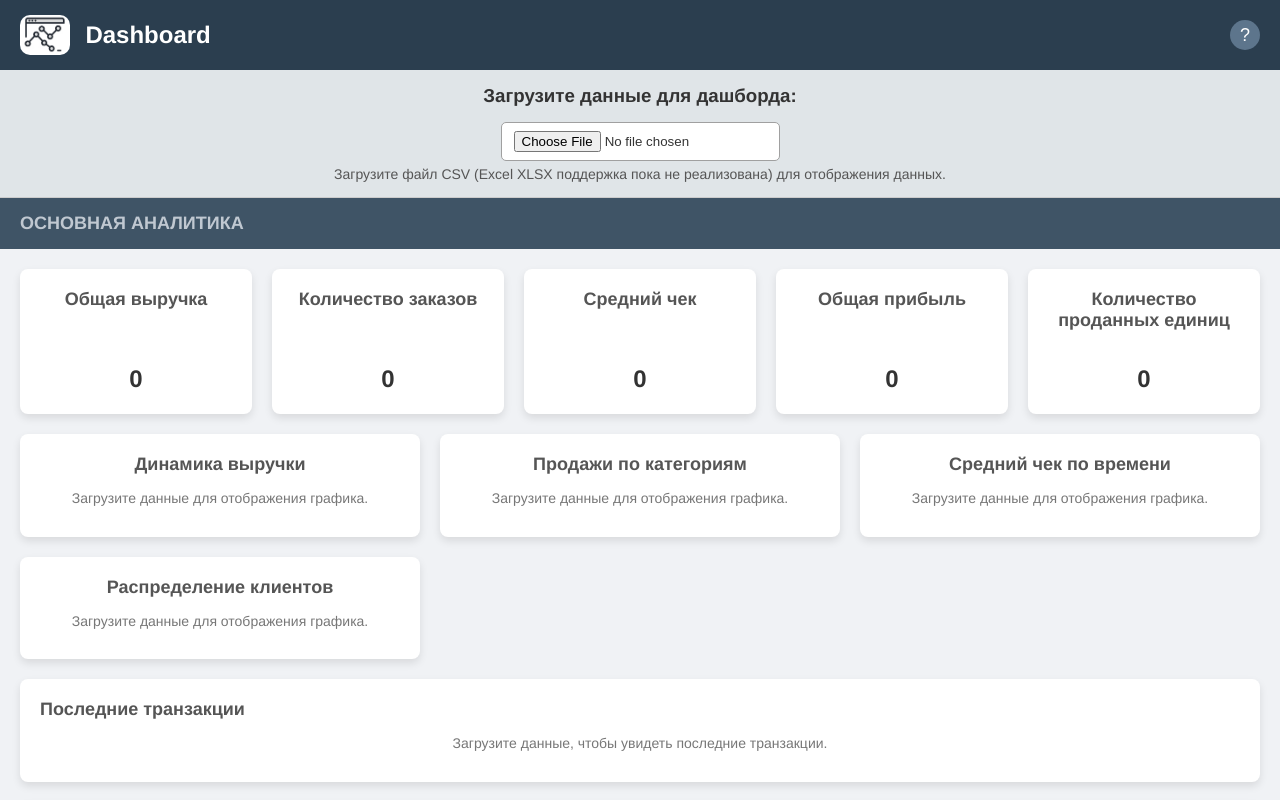
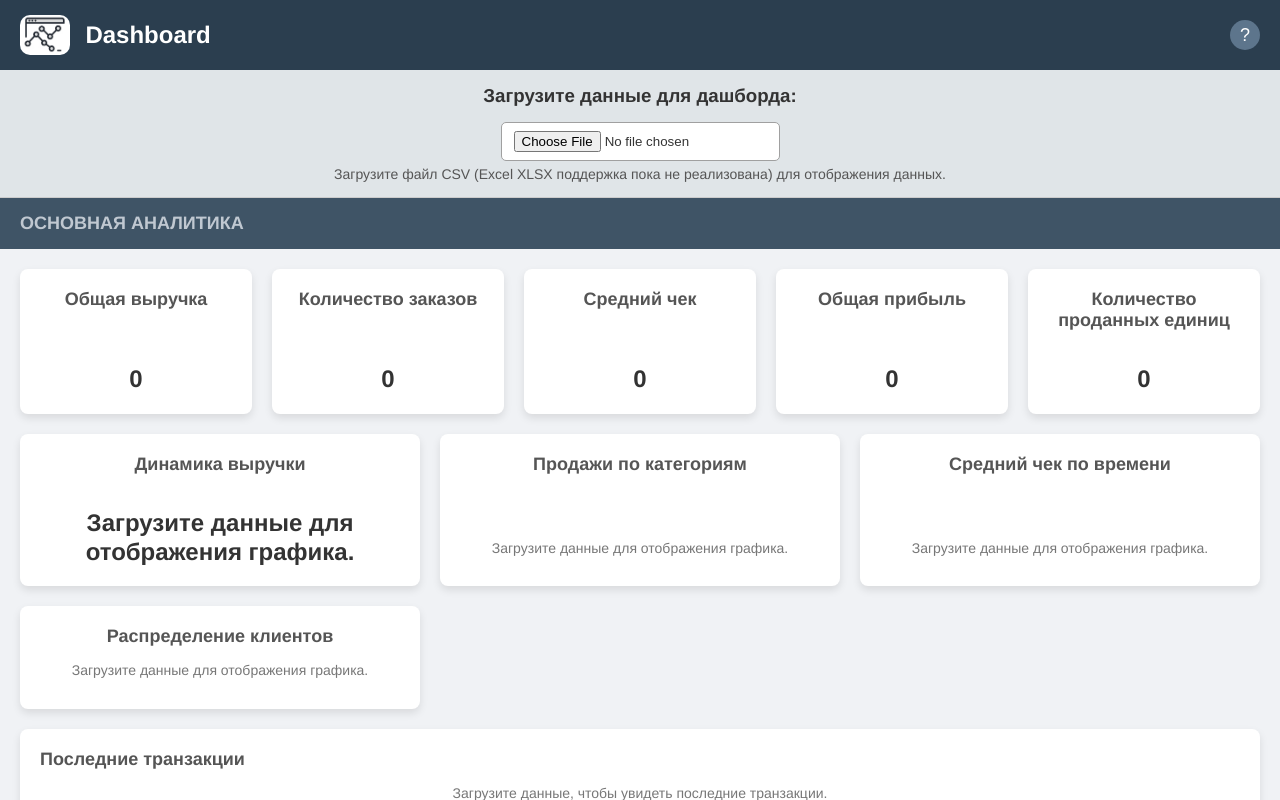
Before and after one commit to nOvel0/KPDash_for_Small_Business, a Vue app in the folder kpi-dashboard/: page / in a window 1280 px wide. Built offline with nearby package versions, Linux system fonts and the light colour scheme.

Commit message:
add firtst line graph

```diff
--- a/kpi-dashboard/src/components/DashboardOverview.vue
+++ b/kpi-dashboard/src/components/DashboardOverview.vue
@@ -53,8 +53,8 @@
       <div class="graphs-section">
           <div class="data-card">
             <h3>Динамика выручки</h3>
-            <p class="graph-description" v-if="!dataStore.processedData.revenueByMonth?.length">Загрузите данные для отображения графика.</p>
-            <img v-else src="@/assets/img/graph1.jpg" alt="Динамика выручки" class="responsive-image">
+            <p v-if="revenueChartData.labels.length === 0">Загрузите данные для отображения графика.</p>
+            <LineChart v-else :chart-data="revenueChartData" />
             </div>
 
           <div class="data-card">
@@ -133,11 +133,16 @@
 
 <script>
 import { useDataStore } from '@/stores/dataStores.js'; // < ИМПОРТИРУЙ PINIA STORE
-import { ref } from 'vue'; // ref нужен для реактивных переменных (loading, error)
+import { ref, computed } from 'vue'; // ref нужен для реактивных переменных (loading, error)
 import Papa from 'papaparse'; // Нужен для парсинга CSV
+
+import LineChart from './LineCharts.vue';
 
 export default {
   name: 'DashboardOverview',
+  components:{
+    LineChart
+  },
   // Используем Composition API (setup) для интеграции с Pinia Store и управления состоянием
   setup() {
     const dataStore = useDataStore(); //ИНИЦИАЛИЗИРУЕМ PINIA STORE
@@ -194,6 +199,27 @@ export default {
       }
     };
 
+
+    const revenueChartData = computed(() => {
+      const data = dataStore.processedData.revenueByMonth;
+      if (!data || data.length === 0) {
+        return { labels: [], datasets: [] };
+      }
+
+      return {
+        labels: data.map(item => item.month),
+        datasets: [
+          {
+            label: 'Выручка',
+            backgroundColor: 'rgba(248, 121, 121, 0.5)',
+            borderColor: '#f87979',
+            data: data.map(item => item.value),
+            fill: true
+          }
+        ]
+      };
+    });
+
     // Чтобы дашборд был пустым при первом запуске (до загрузки файла),
     // или если ты хочешь сбросить его вручную при монтировании:
     dataStore.resetData(); // Можешь раскомментировать, если хочешь чтобы он был пуст при старте
@@ -203,17 +229,14 @@ export default {
       dataStore,        // Весь Pinia Store
       handleFileUpload, // Метод для загрузки файла
       loading,          // Состояние загрузки
-      error             // Сообщение об ошибке
+      error,             // Сообщение об ошибке
+      revenueChartData
     };
   }
 };
 </script>
 
 <style>
-/* ВНИМАНИЕ: Стили, которые я добавил ранее для `.file-upload-section` и `.dashboard-title-bar`,
-   теперь должны быть здесь, в этом `<style>` блоке.
-   Если у тебя уже есть эти стили в другом файле CSS, просто убедись, что они применены.
-*/
 
 html, body {
   height: 100%;
--- /dev/null
+++ b/kpi-dashboard/src/components/LineCharts.vue
@@ -0,0 +1,57 @@
+<script setup>
+import { Line } from 'vue-chartjs';
+import{
+    Chart as ChartJS,
+    Title,
+    Tooltip,
+    Legend,
+    LineElement,
+    CategoryScale,
+    LinearScale,
+    PointElement
+} from 'chart.js';
+
+
+ChartJS.register(
+    Title,
+    Tooltip,
+    Legend,
+    LineElement,
+    CategoryScale,
+    LinearScale,
+    PointElement
+);
+
+const { chartData, chartOptions } = defineProps({
+    chartData: {
+        type: Object,
+        required: true
+    },
+    chartOptions: { // Это будут настройки графика
+        type: Object,
+        default: () => ({ responsive: true, maintainAspectRatio: false })
+    }
+});
+
+</script>
+
+
+<template>
+
+<div class="chart-container">
+    <Line :data="chartData" :options="chartOptions" />
+
+</div>
+</template>
+
+
+<style scoped>
+.chart-container {
+  /* Задай фиксированную высоту */
+  height: 400px; /* Или любую другую высоту, которая тебе нужна */
+  width: 100%; /* Или фиксированную ширину */
+
+  /* Или максимальную высоту, чтобы он не выходил за ее пределы */
+  /* max-height: 500px; */
+}
+</style>
--- a/kpi-dashboard/src/stores/dataStores.js
+++ b/kpi-dashboard/src/stores/dataStores.js
@@ -41,8 +41,6 @@ export const useDataStore = defineStore('data', {
 
     // Это действие будет обрабатывать сырые данные и вычислять все KPI, данные для графиков и таблиц.
     processData() {
-
-      console.log('>>> processData: Начало выполнения');
       if (this.rawData.length === 0) {
         // Если данных нет, сбрасываем все обработанные данные к нулю/пустым массивам
         this.processedData = {
@@ -124,12 +122,14 @@ export const useDataStore = defineStore('data', {
         { month: 'Апр', value: 13000 },
         { month: 'Май', value: 15000 }
       ];
+
       this.processedData.salesByCategory = [
         { category: 'Электроника', value: 40 },
         { category: 'Аксессуары', value: 25 },
         { category: 'Периферия', value: 20 },
         { category: 'Мобильные устройства', value: 15 }
       ];
+
       this.processedData.averageCheckByTime = [
         { month: 'Янв', value: 90 },
         { month: 'Фев', value: 95 },
@@ -137,6 +137,7 @@ export const useDataStore = defineStore('data', {
         { month: 'Апр', value: 100 },
         { month: 'Май', value: 105 }
       ];
+
       this.processedData.customerSegmentCounts = [
         { segment: 'Новые', count: 300 },
         { segment: 'Существующие', count: 700 }
```
Also changed, not shown: kpi-dashboard/eslintrc.js (added, +20 -0 lines), kpi-dashboard/package.json (+9 -4 lines), 1 other file (tests, documents, lock files or other folders). Lines whose indentation alone changed are shown as unchanged.
